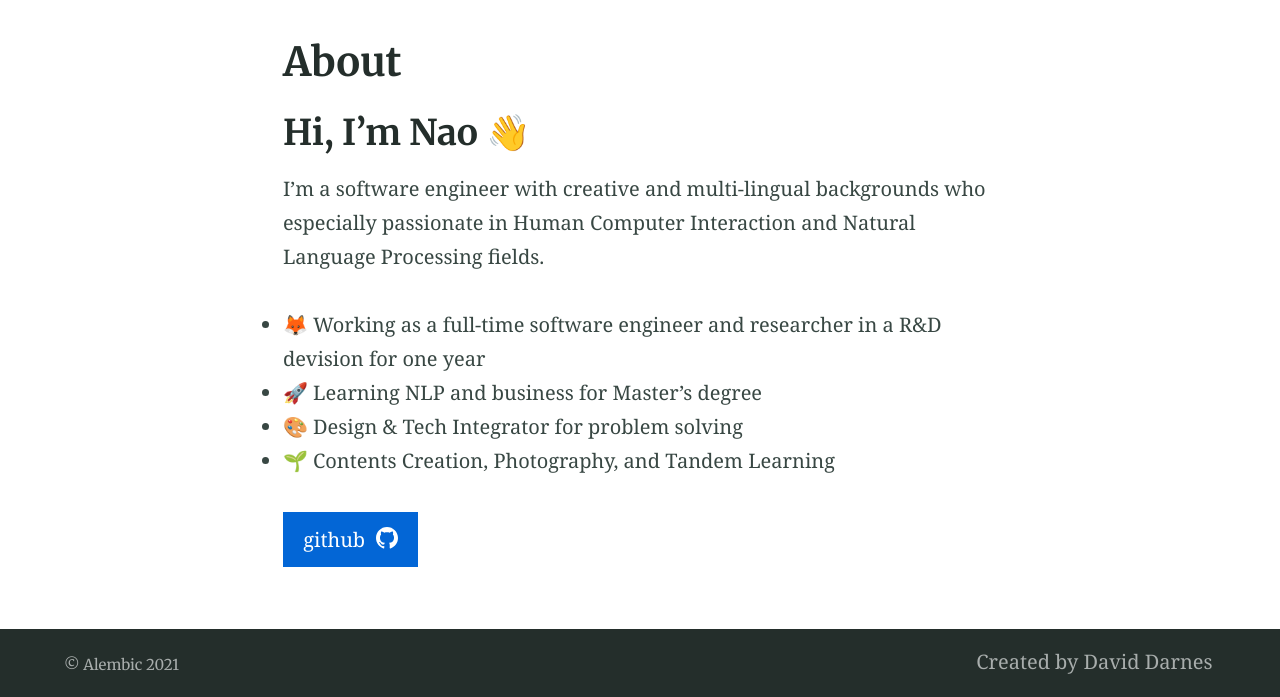
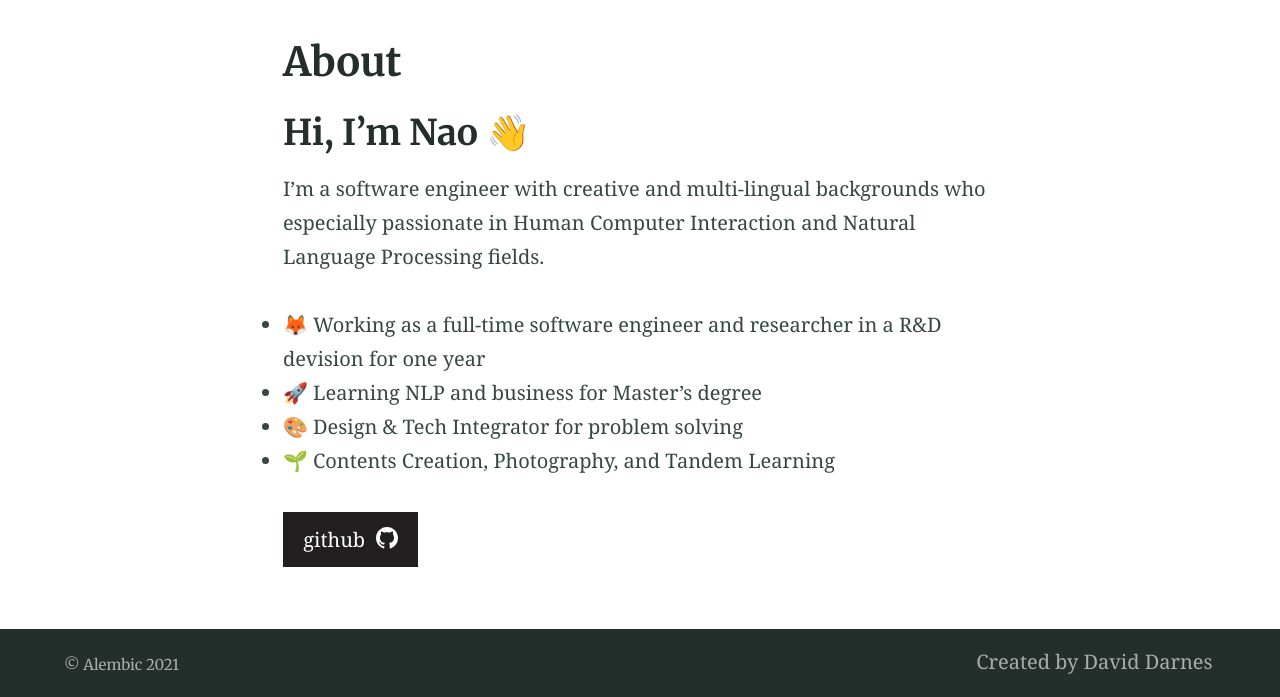
Before and after one commit to NaosFabrik/NaosFabrik.github.io, a Jekyll site: the page built from index.md, in a window 1280 px wide. Shown: the part 408-1105 px from the top of the page. Built offline with Jekyll 4.4.1, drawn with Linux system fonts in a browser that asks for light colours.

Commit message:
Update index.md

```diff
--- a/index.md
+++ b/index.md
@@ -15,4 +15,4 @@ I'm a software engineer with creative and multi-lingual backgrounds who especial
 - 🎨 Design & Tech Integrator for problem solving
 - 🌱 Contents Creation, Photography, and Tandem Learning
 
-{% include button.html text="github" icon="github" link="https://github.com/NaosFabrik" color="#0366d6" %}
+{% include button.html text="github" icon="github" link="https://github.com/NaosFabrik" color="#211F1F" %}
```
